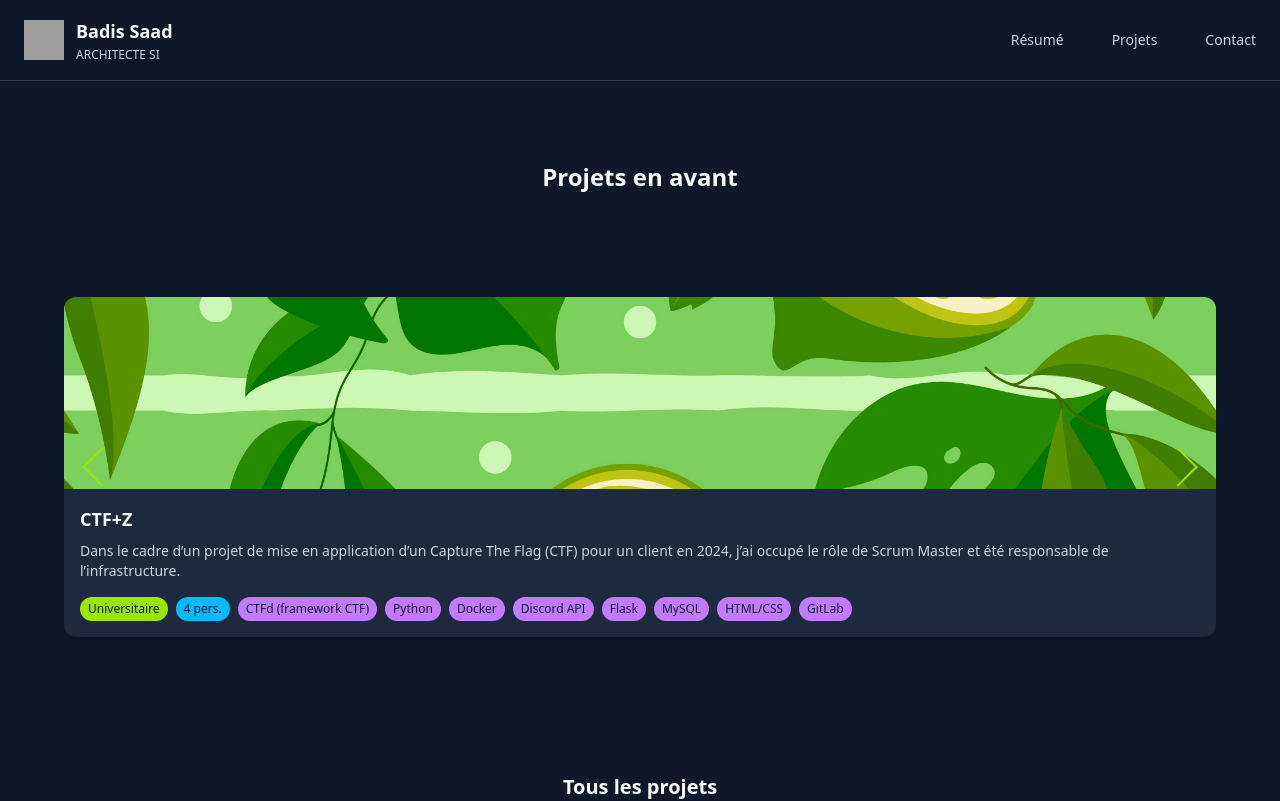
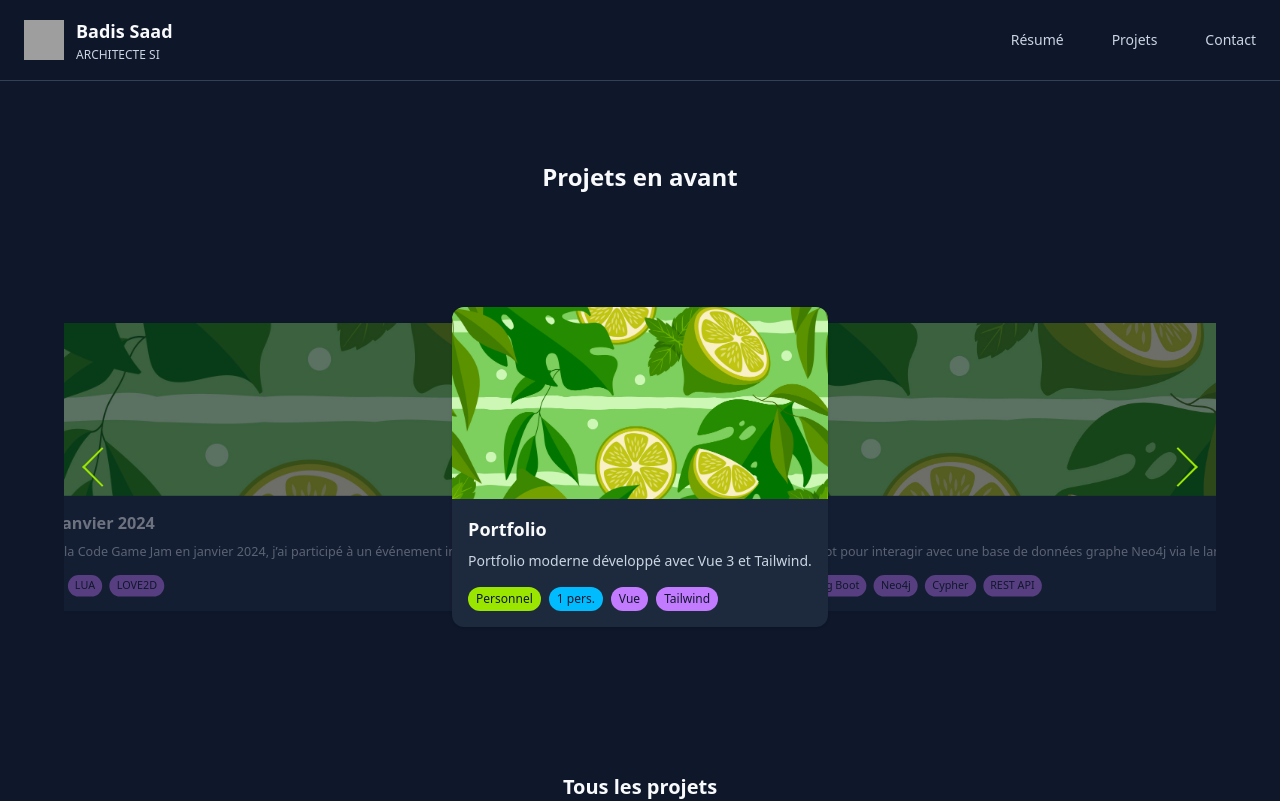
Before and after one commit to badis-saad/portfolio, a Vue app: page /Projects in a window 1280 px wide. Shown: the top 801 px of the page. Built offline with nearby package versions, Linux system fonts and the light colour scheme; grey boxes are pictures that could not be loaded.

Commit message:
projet API EST JAVA NEO4J

```diff
--- a/src/views/Projects.vue
+++ b/src/views/Projects.vue
@@ -195,7 +195,7 @@ interface Project {
 }
 
 const projects = ref<Project[]>([
-  /*{
+  {
     title: 'Portfolio',
     description: 'Portfolio moderne développé avec Vue 3 et Tailwind.',
     image: defaultImage,
@@ -211,19 +211,47 @@ const projects = ref<Project[]>([
     order: 1
   },
   {
-    title: 'API Backend',
-    description: 'API REST sécurisée.',
+    title: 'API Backend Neo4j',
+    description: 'API REST développée en Spring Boot pour interagir avec une base de données graphe Neo4j via le langage Cypher.',
     image: defaultImage,
-    teamSize: 2,
-    type: 'Professionnel',
-    technologies: ['Node', 'MongoDB'],
+    teamSize: 1,
+    type: 'Personnel',
+    technologies: ['Java', 'Spring Boot', 'Neo4j', 'Cypher', 'REST API'],
+    featured: true,
+    order: 2,
+
     extraImages: [defaultImage],
-    detailedDescription: 'API sécurisée avec authentification.',
-    technicalDetails: 'Node + Express + JWT.',
-    learned: 'Architecture backend sécurisée.',
-    sources: ['https://github.com/username/api-backend'],
-    featured: true,
-    order: 2
+
+    detailedDescription: `
+  Projet personnel réalisé en autonomie dans le but de découvrir une base de données non relationnelle orientée graphe : Neo4j.
+
+  L’objectif était de comprendre la logique des bases en nœuds et relations, ainsi que le langage de requête Cypher, très différent du SQL traditionnel.
+
+  Pour exploiter cette base de données, j’ai développé une API REST en Java avec Spring Boot afin de créer une couche d’abstraction propre et manipulable depuis un client externe.
+
+  Le projet a été réalisé sur une matinée dédiée à l’expérimentation et à la découverte technologique.
+  `,
+
+    technicalDetails: `
+  - Développement d’une API REST avec Spring Boot
+  - Connexion à une base Neo4j
+  - Utilisation du langage Cypher pour les requêtes
+  - Modélisation en nœuds et relations
+  - Tests des endpoints via Postman
+  - Architecture simple en couches (Controller / Service / Repository)
+  `,
+
+    learned: `
+  - Compréhension du fonctionnement des bases de données orientées graphe
+  - Différences fondamentales entre SQL relationnel et modèle graphe
+  - Manipulation du langage Cypher
+  - Intégration de Neo4j dans un projet Spring Boot
+  - Mise en place rapide d’une API REST propre en Java
+  `,
+
+    sources: [
+      'https://github.com/badis-saad/neo4j-java-api'
+    ]
   },
   {
     title: 'Application Universitaire',
@@ -255,7 +283,6 @@ const projects = ref<Project[]>([
     featured: true,
     order: 4
   },
-  */
   {
     title: 'CTF+Z',
     description: 'Dans le cadre d’un projet de mise en application d’un Capture The Flag (CTF) pour un client en 2024, j’ai occupé le rôle de Scrum Master et été responsable de l’infrastructure.',
```
